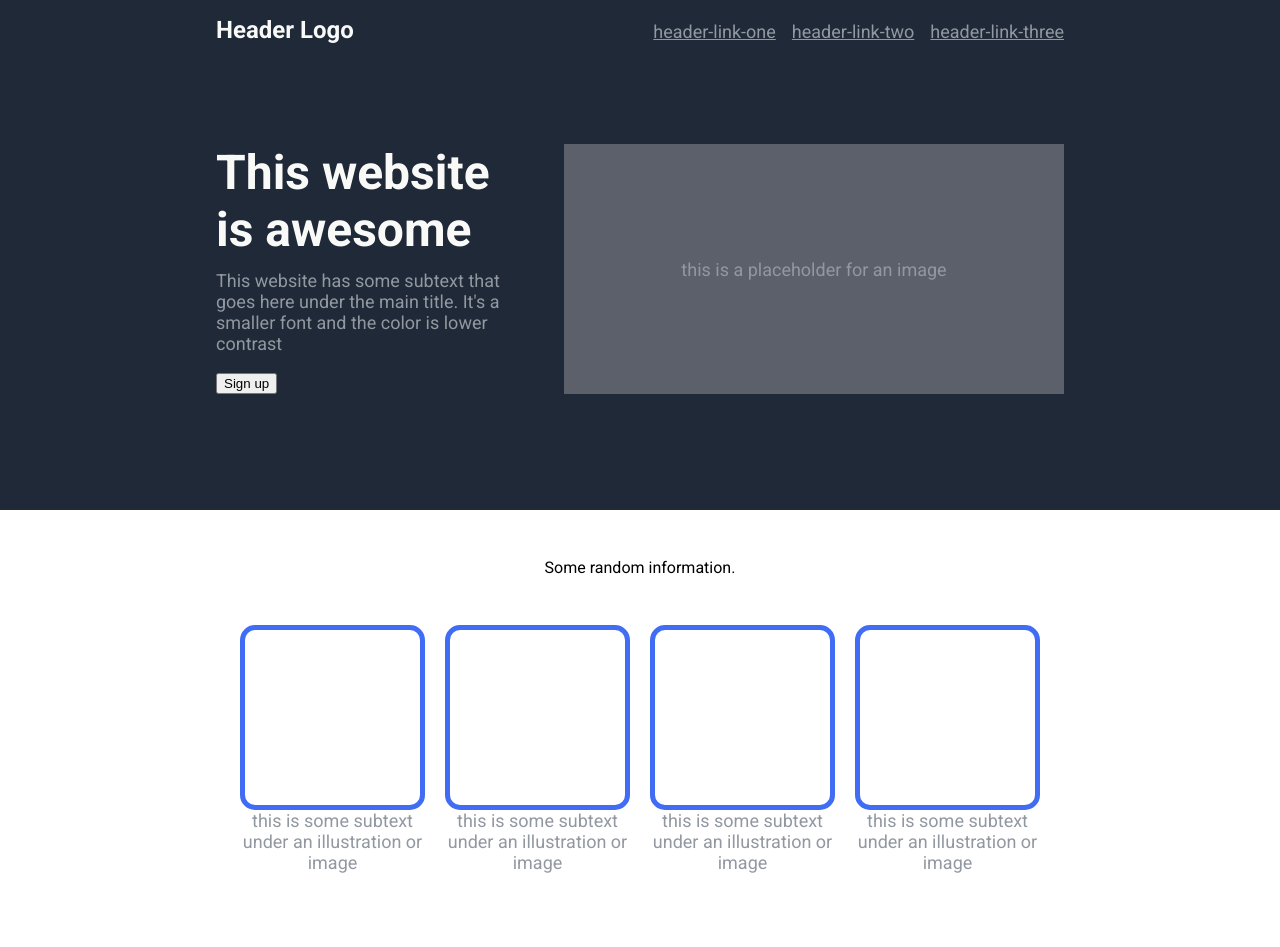
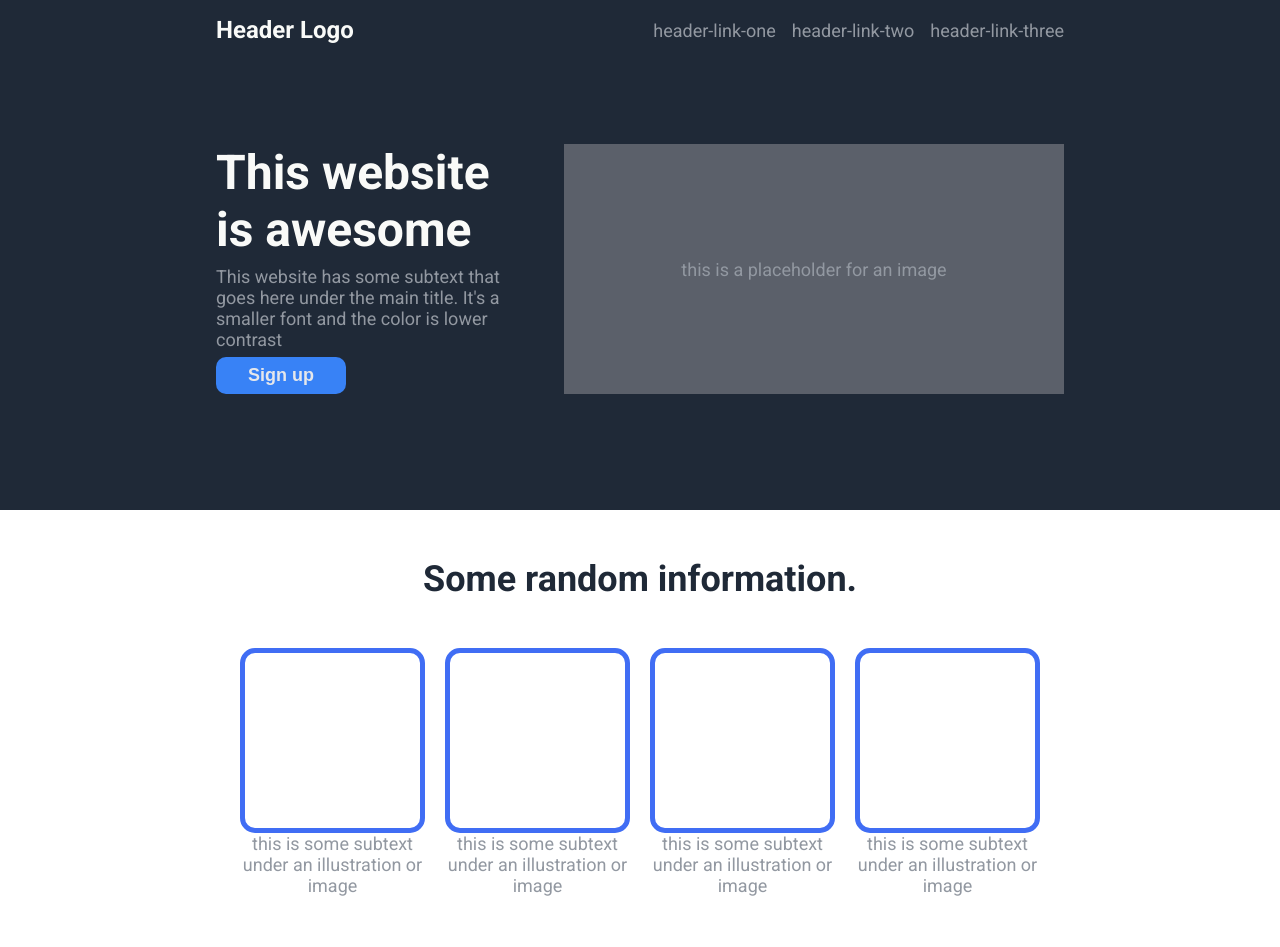
Before and after one commit to nobbmaestro/odin-landing-page, a plain HTML site: page index.html in a window 1280 px wide. Shown: the top 947 px of the page. Drawn offline with Linux system fonts and the light colour scheme.

Commit message:
updated header css selectors

```diff
--- a/css/header.css
+++ b/css/header.css
@@ -2,12 +2,14 @@
     display: flex;
     flex-direction: column;
     justify-content: space-between;
-    padding: 16px 200px;
-    font-size: 24px;
-    color: #F9FAF8
+    align-items: center;
 }
 
-.header-row {
+.header .container {
+    padding-top: 16px;
+}
+
+.header .row {
     display: flex;
     justify-content: space-between;
     align-items: center;
@@ -29,16 +31,6 @@
     gap: 16px;
     list-style-type: none;
 }
-.header-button {
-    flex-grow: 0;
-    border: 0px solid #3882F6;
-    border-radius: 10px;
-    background: #3882F6;
-    padding: 8px 32px;
-    font-size: 18px;
-    font-weight: bold;
-    color: #E5E7EB;
-}
 
 .tmp-img {
     flex: 1;
--- a/css/main.css
+++ b/css/main.css
@@ -6,8 +6,12 @@ body {
     justify-content: space-between;
     margin: 0;
     height: 100vh;
-    overflow: hidden;
     font-family: Roboto, sans-serif;
+}
+
+.header .container, .footer .container, .content .card{
+    max-width: 1440px;
+    padding: 16px 200px;
 }
 
 .font1 {
@@ -25,9 +29,31 @@ body {
 .font3, a {
     font-size: 18px;
     color: rgb(146, 152, 161);
+    text-decoration: none;
+}
+
+.font4 {
+    font-size: 36px;
+    font-weight: bolder;
+    color: #1F2937;
 }
 
 .header, .footer {
     background: #1F2937;
     color: #F9FAF8;
 }
+
+button {
+    flex-grow: 0;
+    border: 0px solid #3882F6;
+    border-radius: 10px;
+    background: #3882F6;
+    padding: 8px 32px;
+    font-size: 18px;
+    font-weight: bold;
+    color: #E5E7EB;
+}
+
+.button-white-border {
+    border: 2px solid #E5E7EB;
+}
--- a/index.html
+++ b/index.html
@@ -14,24 +14,26 @@
 
 <body>
     <div class="header">
-        <div class="header-row">
+        <div class="container">
+            <div class="row">
                 <div class="font2">
                     Header Logo
                 </div>
                 <nav class="nav-bar">
-                <div class="nav-bar-item">
+                    <div class="item">
                         <a href="./index.html">header-link-one</a>
                     </div>
-                <div class="nav-bar-item">
+                    <div class="item">
                         <a href="./index.html">header-link-two</a>
                     </div>
-                <div class="nav-bar-item">
+                    <div class="item">
                         <a href="./index.html">header-link-three</a>
                     </div>
                     </ul>
                 </nav>
             </div>
-        <div class="header-row">
+
+            <div class="row">
                 <div class="header-row-title">
                     <div class="font1">
                         This website is awesome
@@ -50,7 +52,7 @@
                     this is a placeholder for an image
                 </div>
             </div>
-
+        </div>
     </div>
 
     <div class="content">
@@ -108,7 +110,9 @@
     </div>
 
     <div class="footer">
+        <div class="container">
             Copyright © The Odin Project 2022
+        </div>
     </div>
 </body>
 
```
Lines whose indentation alone changed are shown as unchanged.
